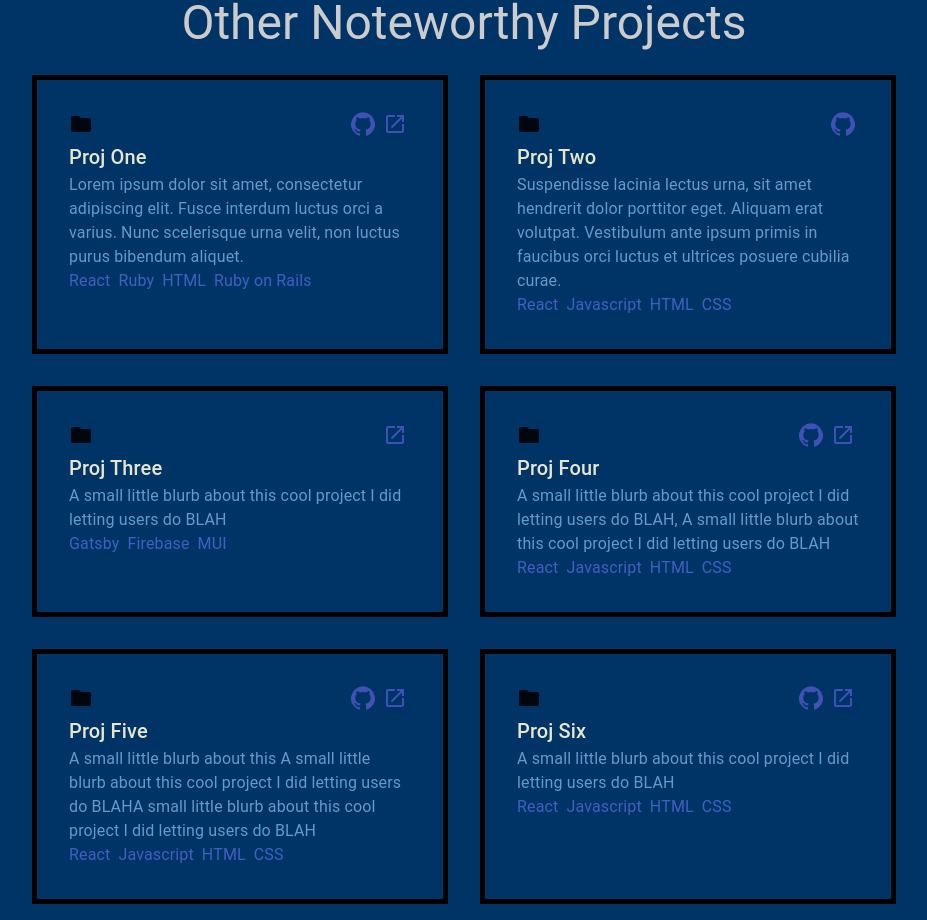
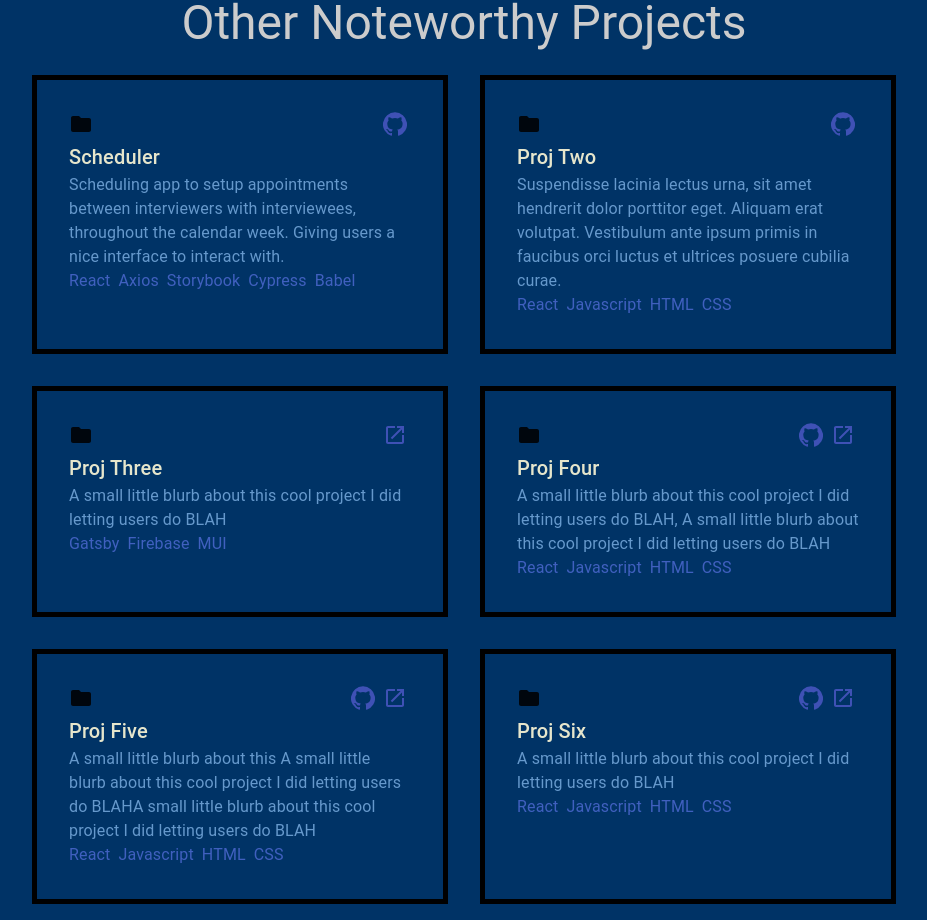
Before and after one commit to HoangTienDinh/portfolio-v2, a React (Create React App) app: page / in a window 1280 px wide. Shown: the part 3495-4415 px from the top of the page, without its empty margins (176-1103 px from the left). Built offline with nearby package versions, Linux system fonts and the light colour scheme.

Commit message:
update project information

```diff
--- a/src/data/data.js
+++ b/src/data/data.js
@@ -35,13 +35,13 @@ const portfolio = {
   ],
   noteworthyProj: [
     {
-      title: "Proj One",
+      title: "Scheduler",
       description:
-        "Lorem ipsum dolor sit amet, consectetur adipiscing elit. Fusce interdum luctus orci a varius. Nunc scelerisque urna velit, non luctus purus bibendum aliquet.",
+        "Scheduling app to setup appointments between interviewers with interviewees, throughout the calendar week. Giving users a nice interface to interact with.",
       image: "",
-      technology: ["React", "Ruby", "HTML", "Ruby on Rails"],
-      github: "www.github.com",
-      website: "www.hoangtiendinh.com",
+      technology: ["React", "Axios", "Storybook", "Cypress", "Babel"],
+      github: "https://github.com/HoangTienDinh/scheduler",
+      website: "",
     },
     {
       title: "Proj Two",
```
